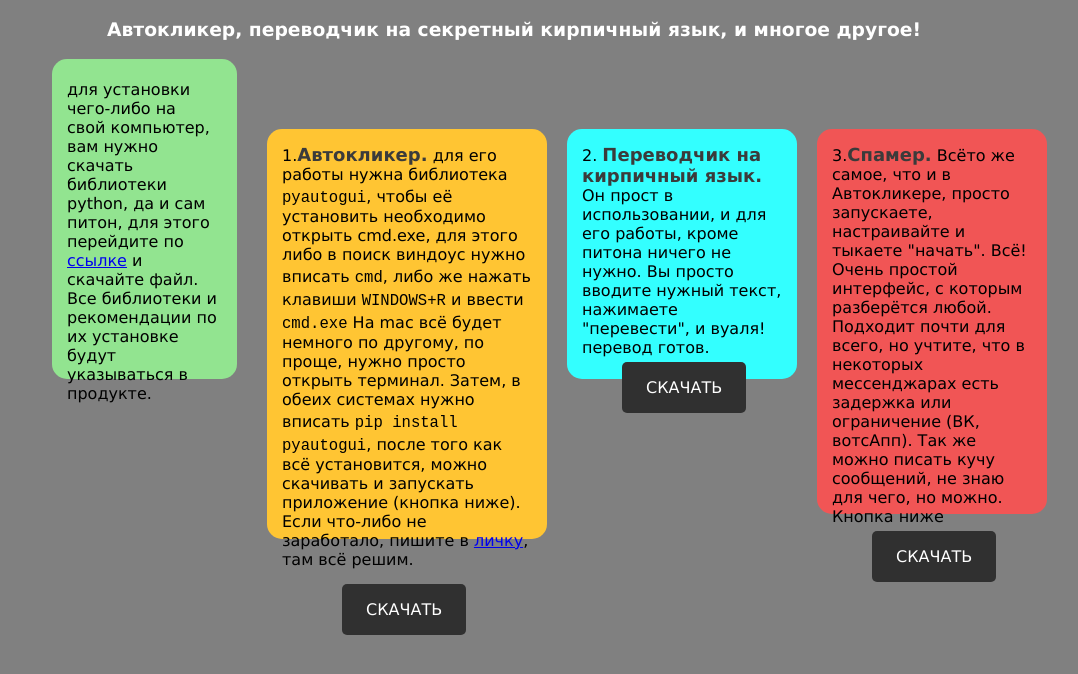
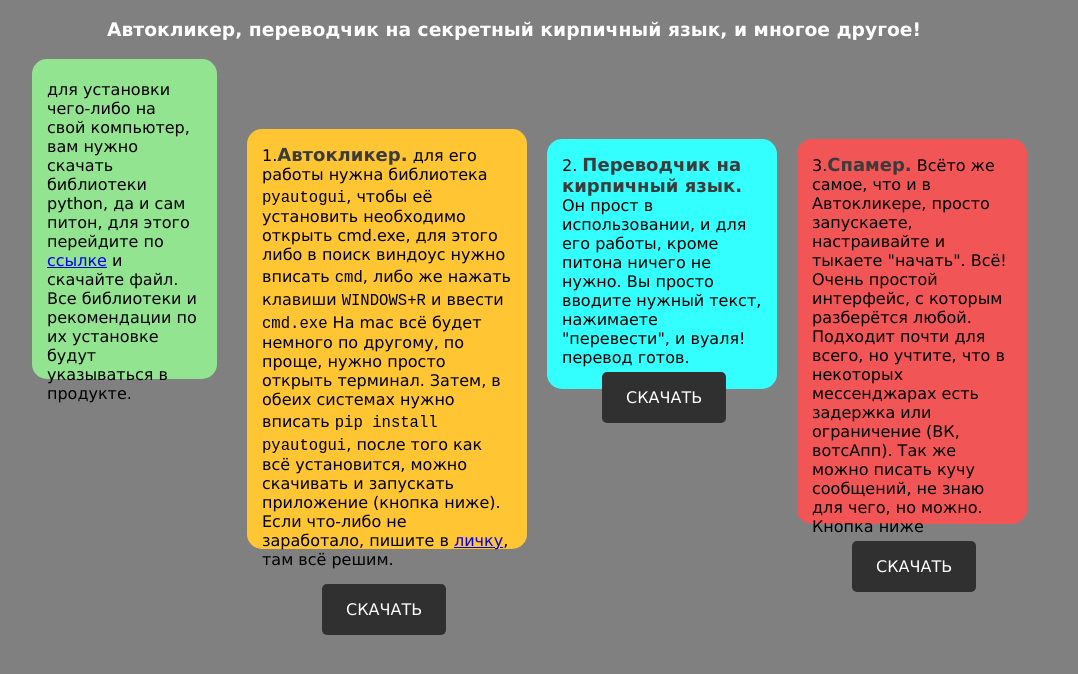
Before and after one commit to yrosla/a, a plain HTML site: page index.html in a window 1280 px wide. Shown: the part 62-736 px from the top of the page, without its empty margins (126-1204 px from the left). Drawn offline with Linux system fonts and the light colour scheme.

Commit message:
Update index.html

```diff
--- a/index.html
+++ b/index.html
@@ -16,7 +16,7 @@
     border-radius: 15px;
     font-family: Geneva, Arial, Helvetica, sans-serif;
     position: relative;
-    left: 170px;
+    left: 150px;
 	}
 	.block2 {
   	width: 250px;
@@ -27,7 +27,7 @@
     position: relative;
     left: 200px;
     top: -290px;
-    height: 380px;
+    height: 390px;
     border-radius: 15px;
 	}
 	.btn {
```
